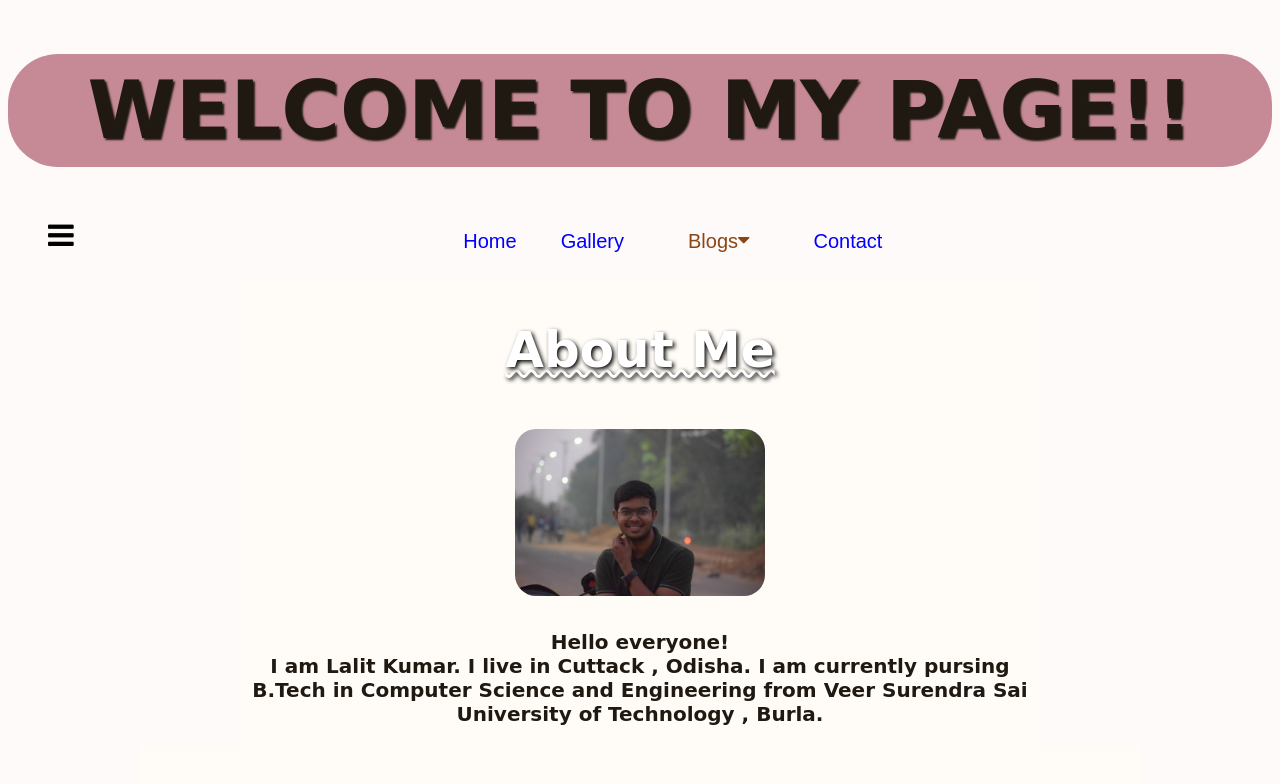
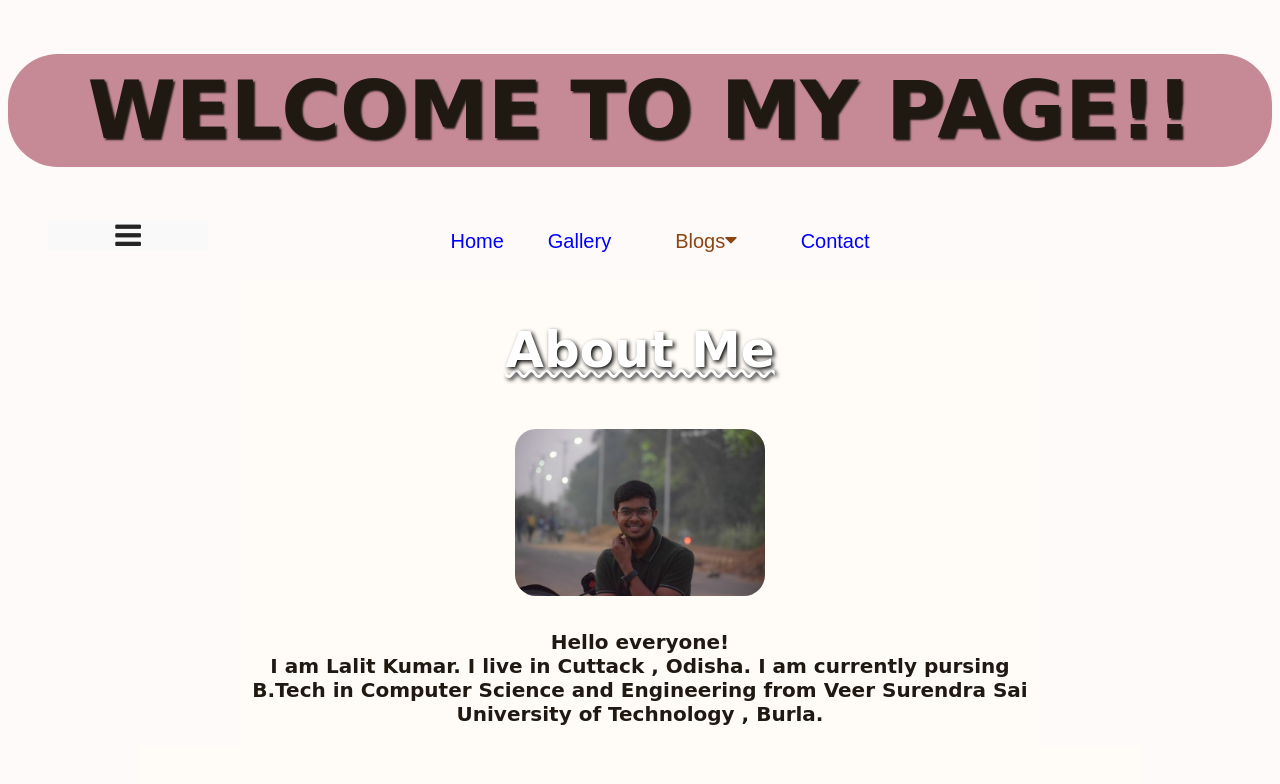
Before and after one commit to LalitKumar-2001/WebDev-Enigma, a plain HTML site: page index.html in a window 1280 px wide. Shown: the top 784 px of the page. Drawn offline with Linux system fonts and the light colour scheme; a web font is replaced by a local one.

Commit message:
Menu changes

```diff
--- a/index.html
+++ b/index.html
@@ -15,8 +15,10 @@
         <nav id="navbar">
             <ul>
                 <div class="toogle">
-                    <div class="menu">
-                        <i class="fa fa-bars" style="font-size: 30px;"></i>
+                    <div class="dropdown">
+                    <div class="menu dropbtn">
+                        <i class="blog-list fa fa-bars" style="font-size: 30px;"></i>
+                    </div>
                     </div>
                     <l1 class="navList"><a href="#">Home</a></l1>
                     <l1 class="navList"><a href="#">Gallery</a></l1>
--- a/stylesheet.css
+++ b/stylesheet.css
@@ -64,14 +64,14 @@
     margin: 0;
 }
 .dropdown:hover{
-    background-color:rgb(194, 122, 40);
+    background-color:snow;
 }
 .blog-list {
     display: none;
     position: absolute;
     background-color: #f9f9f9;
     min-width: 160px;
-    box-shadow: 0px 8px 16px 0px rgba(48, 47, 47, 0.2);
+
 
   }
   .blog-list a {
@@ -179,6 +179,7 @@ img{
     padding: 10px;
 }
 .side1{
+    color: saddlebrown;
     float: left;
     padding-inline: 15px;
     -ms-text-combine-horizontal: all;
```
